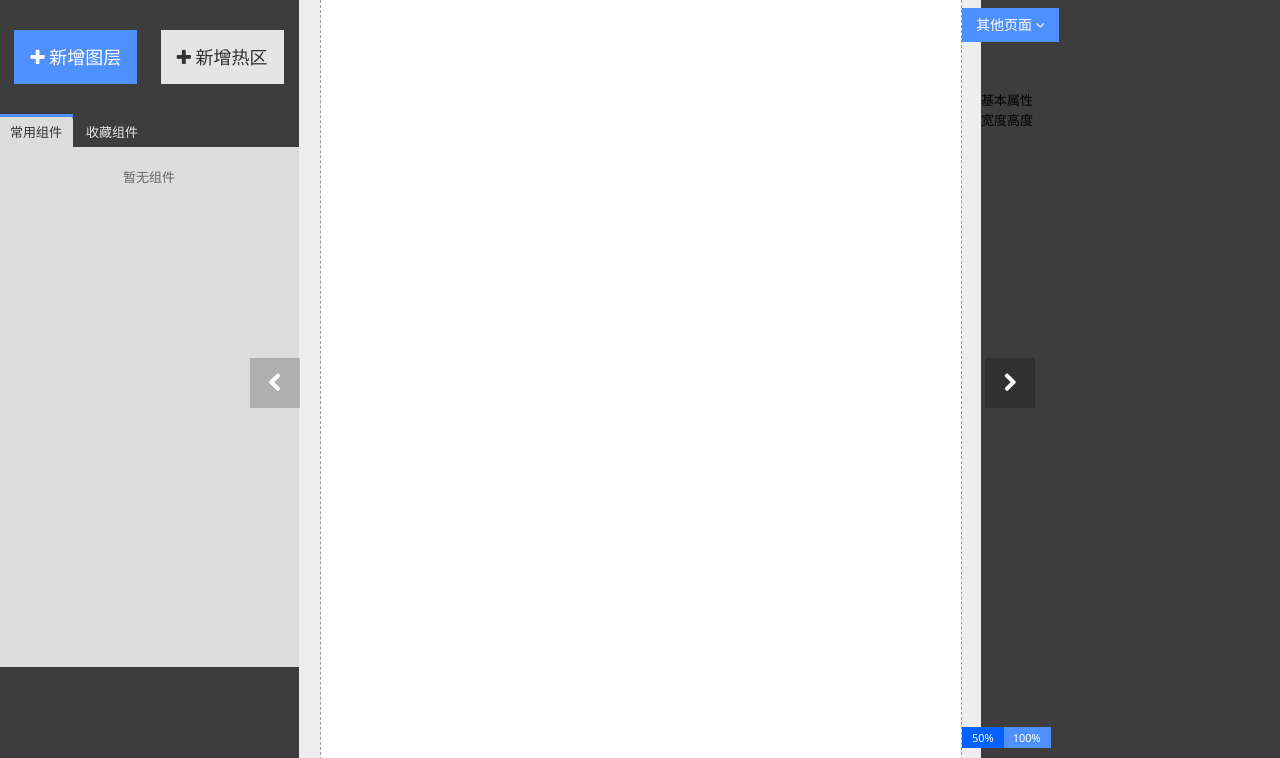
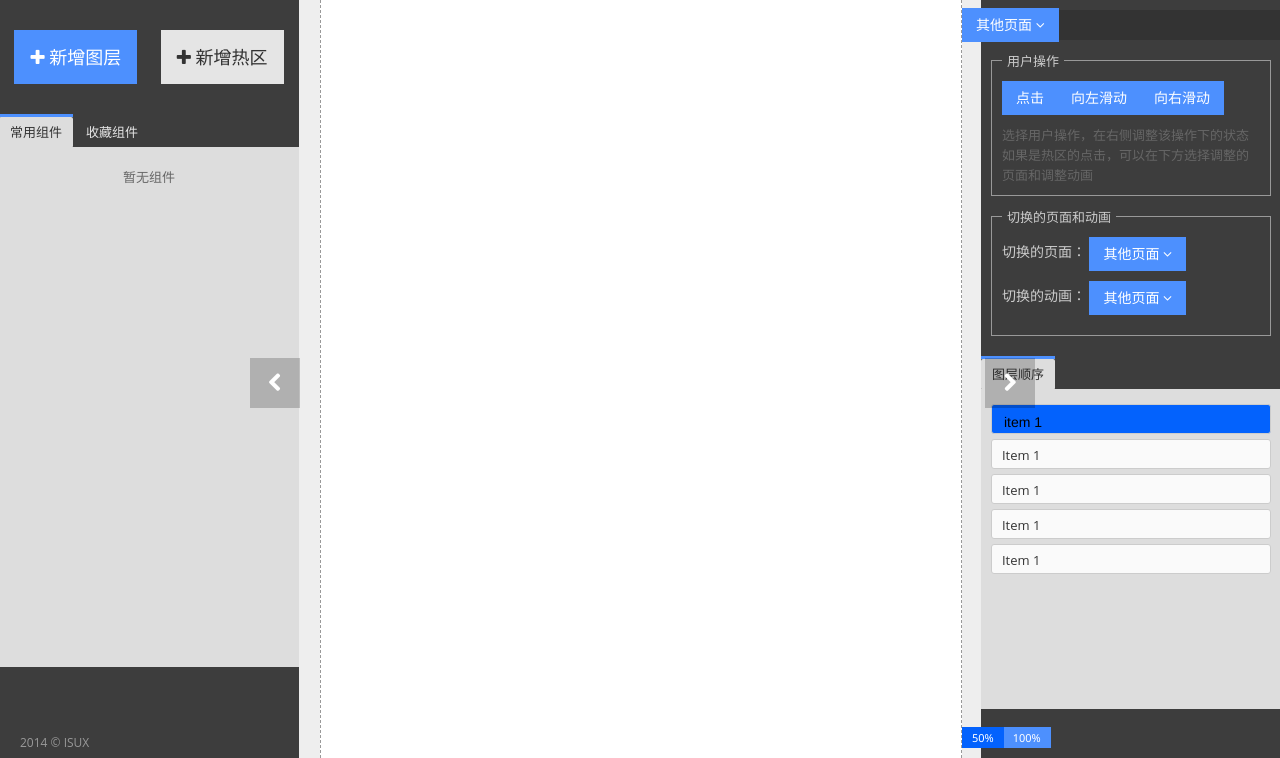
Before and after one commit to jeakey/interface, a PHP site: page / in a window 1280 px wide. Shown: the part 42-800 px from the top of the page. Run offline with PHP 8.4, Linux system fonts and the light colour scheme.

Commit message:
侧边栏

```diff
--- a/assets/css/interface.css
+++ b/assets/css/interface.css
@@ -1,9 +1,11 @@
 body{background: #eee !important;}
 .header .brand{padding-left:10px;}
+.page-sidebar-fixed .footer{position: absolute;left:0px;bottom:0px;text-align: center;color:#fff !important;background: transparent !important;margin:0px;width: 300px;}
+.page-sidebar-fixed .footer .footer-inner{color:#999;}
 .interface-page{display: -webkit-box;display: box;position: absolute;top:0px;left:0px;margin:0px;padding-top:42px;-webkit-box-sizing:border-box;width: 100%;height:100%;overflow: hidden;}
-.interface-sidebar-left{float:none;height:100%;background: #3d3d3d;width: 300px;margin-left:-1px;}
-.interface-sidebar-right{float:none;height:100%;background: #3d3d3d;width: 300px;margin-right:-1px;}
-.interface-content{margin:0px;height:100%;overflow: scroll;-webkit-box-flex:1;}
+.interface-sidebar-left{float:none;height:100%;background: #3d3d3d;width: 300px;margin-left:-1px;overflow: scroll;}
+.interface-sidebar-right{float:none;height:100%;background: #3d3d3d;width: 300px;margin-right:-1px;overflow: scroll;}
+.interface-content{margin:0px;height:100%;overflow: scroll;-webkit-box-flex:1;position: relative;z-index: 99;}
 .interface-content .tools .btn-zoom{position: fixed; bottom:10px;left:50%;margin-left:322px; }
 .interface-content .tools .page-pre{position: fixed; top:50%;left:50%;margin-left:-390px; }
 .interface-content .tools .page-pre a{color:#fff;background: rgba(0,0,0,.2);display: block;width: 50px;height:50px;text-align: center;line-height: 50px;font-size: 20px;}
@@ -11,13 +13,30 @@ body{background: #eee !important;}
 .interface-content .tools .page-next a{color:#fff;background: rgba(0,0,0,.2);display: block;width: 50px;height:50px;text-align: center;line-height: 50px;font-size: 20px;}
 .interface-content .tools .page-next a:hover,.interface-content .tools .page-pre a:hover{background: rgba(0,0,0,.3);text-decoration: none;}
 .interface-content .other-pages{position: fixed; top:50px;left:50%;margin-left:322px; }
-.preview-area{display:block;width: 640px;margin:0 auto;border-left:#999 dashed 1px;border-right:#999 dashed 1px;position: absolute;left:50%;margin-left:-320px;height:100%;overflow: scroll;background: #fff; }
+.preview-area{display:block;width: 640px;margin:0 auto;border-left:#999 dashed 1px;border-right:#999 dashed 1px;position: absolute;left:50%;margin-left:-320px;height:100%;overflow: scroll;background: #fff; z-index: 99}
+
+
 
 .setting-box{padding-top:30px;}
 .setting-box .btns{text-align: center;}
 .setting-box .btns .btn{margin:0px 10px;}
 
+
 .tab-mod .empty{text-align:center; color:#666;margin:10px 0px;}
 .tab-mod .tab-pane{height:500px;overflow: scroll;padding:0px 10px;margin:10px 0px;}
 .tab-mod .text{background: #333;height:2000px;width: 100px;}
 .nav-tabs>.active>a, .nav-tabs>.active>a:hover, .nav-tabs>.active>a:focus{background: #ddd}
+
+.interface-sidebar-right h3{background: #333;color:#ccc;font-size: 16px;line-height: 30px;padding-left:10px;}
+.interface-sidebar-right .setting-box{border:#999 1px solid;margin:20px 10px;padding:20px 10px 10px;position: relative;}
+.interface-sidebar-right .setting-title{color:#ccc;position: absolute;top:-10px;background: #3d3d3d;padding:0 5px;}
+.interface-sidebar-right label{color:#ccc;display: inline;}
+.interface-sidebar-right .select{margin-bottom:10px;}
+.box-status .tips{margin-top:10px;color:#666;}
+.box-status .tips{margin-top:10px;color:#666;}
+.box-status .tips p{margin:0px;}
+
+.tab-layout .tab-pane{height:300px;overflow: scroll;padding:0px 10px;margin:10px 0px;}
+
+.dd-item.on .dd-handle{background: #0362fd;color:#fff;}
+.dd-item.on .dd-handle input{border:none;background: transparent;line-height: 16px;}
--- /dev/null
+++ b/assets/css/jquery.nestable.css
@@ -0,0 +1,65 @@
+/**
+ * Nestable
+ */
+.dd-list { display: block; position: relative; margin: 0; padding: 0; list-style: none; }
+.dd-list .dd-list { padding-left: 30px; }
+.dd-collapsed .dd-list { display: none; }
+
+.dd-item,
+.dd-empty,
+.dd-placeholder { display: block; position: relative; margin: 0; padding: 0; min-height: 20px; font-size: 13px; line-height: 20px; }
+
+.dd-handle { display: block; height: 30px; margin: 5px 0; cursor: move; padding: 5px 10px; color: #333; text-decoration: none; font-weight: 400; border: 1px solid #ccc;
+    background: #fafafa;
+    -webkit-border-radius: 3px;
+            border-radius: 3px;
+    box-sizing: border-box; -moz-box-sizing: border-box;
+}
+.dd-handle:hover { color: #2ea8e5; background: #fff; }
+
+.dd-item > button { display: block; position: relative; cursor: pointer; float: left; width: 25px; height: 20px; margin: 7px 0; padding: 0; text-indent: 100%; white-space: nowrap; overflow: hidden; border: 0; background: transparent; font-size: 10px; line-height: 1; text-align: center; font-weight: bold; }
+.dd-item > button:before { content: '\f067'; display: block; position: absolute; width: 100%; text-align: center; text-indent: 0; font-family: 'FontAwesome' }
+.dd-item > button[data-action="collapse"]:before { content: '\f068';  }
+
+.dd-placeholder,
+.dd-empty {
+    margin: 5px 0; padding: 0; min-height: 30px; background: #f2fbff; border: 1px dashed #b6bcbf;
+    box-sizing: border-box; -moz-box-sizing: border-box; }
+.dd-empty { border: 1px dashed #bbb; min-height: 100px; background-color: #e5e5e5;
+    background-size: 60px 60px;
+    background-position: 0 0, 30px 30px;
+}
+
+.dd-dragel { position: absolute; pointer-events: none; z-index: 9999; }
+.dd-dragel > .dd-item .dd-handle { margin-top: 0; }
+.dd-dragel .dd-handle {
+    -webkit-box-shadow: 2px 4px 6px 0 rgba(0,0,0,.1);
+            box-shadow: 2px 4px 6px 0 rgba(0,0,0,.1);
+}
+
+.dd-hover > .dd-handle { background: #2ea8e5 !important; }
+
+/**
+ * Nestable Draggable Handles
+ */
+
+.dd3-content { display: block; height: 30px; margin: 5px 0; padding: 5px 10px 5px 40px; color: #333; text-decoration: none; font-weight: 400; border: 1px solid #ccc;
+    background: #fafafa;
+    -webkit-border-radius: 3px;
+            border-radius: 3px;
+    box-sizing: border-box; -moz-box-sizing: border-box;
+}
+.dd3-content:hover { color: #2ea8e5; background: #fff; }
+
+.dd-dragel > .dd3-item > .dd3-content { margin: 0; }
+
+.dd3-item > button { margin-left: 30px; }
+
+.dd3-handle { position: absolute; margin: 0; left: 0; top: 0; cursor:move; width: 30px; text-indent: 100%; white-space: nowrap; overflow: hidden;
+    border: 1px solid #aaa;
+    background: #ddd;
+    border-top-right-radius: 0;
+    border-bottom-right-radius: 0;
+}
+.dd3-handle:before { content: '≡'; display: block; position: absolute; left: 0; top: 3px; width: 100%; text-align: center; text-indent: 0; color: #fff; font-size: 20px; font-weight: normal; }
+.dd3-handle:hover { background: #ddd; }
--- /dev/null
+++ b/assets/js/interface.js
@@ -0,0 +1,8 @@
+var interface = function () {
+    return {
+        init:function(){
+
+        }
+    }
+
+}();
--- /dev/null
+++ b/assets/js/ui-nestable.js
@@ -0,0 +1,52 @@
+var UINestable = function () {
+
+    var updateOutput = function (e) {
+        var list = e.length ? e : $(e.target),
+            output = list.data('output');
+        if (window.JSON) {
+            output.val(window.JSON.stringify(list.nestable('serialize'))); //, null, 2));
+        } else {
+            output.val('JSON browser support required for this demo.');
+        }
+    };
+
+
+    return {
+        //main function to initiate the module
+        init: function () {
+
+            // activate Nestable for list 1
+            $('#layout-sort').nestable({
+                group: 1,
+                maxDepth:1
+            })
+                .on('change', updateOutput);
+
+            // activate Nestable for list 2
+            $('#nestable_list_2').nestable({
+                group: 1
+            })
+                .on('change', updateOutput);
+
+            // output initial serialised data
+            updateOutput($('#nestable_list_1').data('output', $('#nestable_list_1_output')));
+            updateOutput($('#nestable_list_2').data('output', $('#nestable_list_2_output')));
+
+            $('#nestable_list_menu').on('click', function (e) {
+                var target = $(e.target),
+                    action = target.data('action');
+                if (action === 'expand-all') {
+                    $('.dd').nestable('expandAll');
+                }
+                if (action === 'collapse-all') {
+                    $('.dd').nestable('collapseAll');
+                }
+            });
+
+            $('#nestable_list_3').nestable();
+
+        }
+
+    };
+
+}();
--- a/index.html
+++ b/index.html
@@ -18,6 +18,7 @@
 	<link href="assets/css/style-responsive.css" rel="stylesheet" type="text/css"/>
 	<link href="assets/css/default.css" rel="stylesheet" type="text/css" id="style_color"/>
 	<link href="assets/css/uniform.default.css" rel="stylesheet" type="text/css"/>
+	<link href="assets/css/jquery.nestable.css" rel="stylesheet" type="text/css"/>
 	<link href="assets/css/interface.css" rel="stylesheet" type="text/css"/>
 	<!-- END GLOBAL MANDATORY STYLES -->
 	<link rel="shortcut icon" href="assets/img/favicon.ico" />
@@ -116,12 +117,90 @@
 
 		<div class="interface-sidebar-right">
 			<h3>文档</h3>
-			<div class="setting-box">
-				<div class="setting-title">基本属性</div>
+			<div class="setting-box box-status">
+				<div class="setting-title">用户操作</div>
 				<div class="setting-body">
-					宽度高度
+					<div class="btn-group" data-toggle="buttons-radio">
+					  <button type="button" class="btn blue btn-default">点击</button>
+					  <button type="button" class="btn blue btn-default">向左滑动</button>
+					  <button type="button" class="btn blue btn-default">向右滑动</button>
+					</div>
+				</div>
+				<div class="tips" contenteditable="true">
+					<p>选择用户操作，在右侧调整该操作下的状态</p>
+					<p>如果是热区的点击，可以在下方选择调整的页面和调整动画</p>
 				</div>
 			</div>
+			<div class="setting-box box-status">
+				<div class="setting-title">切换的页面和动画</div>
+				<div class="select">
+					<label>切换的页面：</label>
+					<div class="btn-group">
+						<a class="btn blue dropdown-toggle" data-toggle="dropdown" href="#">
+						其他页面 <i class="icon-angle-down"></i>
+						</a>
+						<ul class="dropdown-menu">
+							<li><a href="#">页面1</a></li>
+							<li><a href="#">页面2</a></li>
+							<li><a href="#">页面3</a></li>
+							<li><a href="#">页面4</a></li>
+						</ul>
+					</div>
+				</div>
+				<div class="select">
+					<label>切换的动画：</label>
+					<div class="btn-group">
+						<a class="btn blue dropdown-toggle" data-toggle="dropdown" href="#">
+						其他页面 <i class="icon-angle-down"></i>
+						</a>
+						<ul class="dropdown-menu">
+							<li><a href="#">页面1</a></li>
+							<li><a href="#">页面2</a></li>
+							<li><a href="#">页面3</a></li>
+							<li><a href="#">页面4</a></li>
+						</ul>
+					</div>
+				</div>
+
+
+			</div>
+			<div class="layout-box">
+				<div class="layout-body">
+					<div class="tabbable tabbable-custom tab-layout">
+						<ul class="nav nav-tabs">
+							<li class="active"><a href="#tab_2_1" data-toggle="tab">图层顺序</a></li>
+
+						</ul>
+						<div class="tab-content">
+							<div class="tab-pane active" id="tab_2_1">
+								<div class="dd" id="layout-sort">
+									<ol class="dd-list" >
+										<li class="dd-item on" data-id="1">
+											<div class="dd-handle"><input value="item 1"></input></div>
+										</li>
+										<li class="dd-item" data-id="1">
+											<div class="dd-handle">Item 1</div>
+										</li>
+										<li class="dd-item" data-id="1">
+											<div class="dd-handle">Item 1</div>
+										</li>
+										<li class="dd-item" data-id="1">
+											<div class="dd-handle">Item 1</div>
+										</li>
+										<li class="dd-item" data-id="1">
+											<div class="dd-handle">Item 1</div>
+										</li>
+
+									</ol>
+								</div>
+							</div>
+
+						</div>
+					</div>
+				</div>
+
+			</div>
+
 		</div>
 
 	</div>
@@ -129,19 +208,10 @@
 
 		<div class="footer-inner">
 
-			2013 &copy; Metronic by keenthemes.
+			2014 &copy; ISUX
 
 		</div>
 
-		<div class="footer-tools">
-
-			<span class="go-top">
-
-			<i class="icon-angle-up"></i>
-
-			</span>
-
-		</div>
 
 	</div>
 	<script src="assets/js/jquery-1.10.1.min.js" type="text/javascript"></script>
@@ -157,11 +227,17 @@
 	<script src="assets/js/jquery.blockui.min.js" type="text/javascript"></script>
 	<script src="assets/js/jquery.cookie.min.js" type="text/javascript"></script>
 	<script src="assets/js/jquery.uniform.min.js" type="text/javascript" ></script>
+	<script src="assets/js/jquery.nestable.js" type="text/javascript" ></script>
+	<script src="assets/js/ui-nestable.js" type="text/javascript" ></script>
+	<script src="assets/js/interface.js" type="text/javascript" ></script>
 	<!-- END CORE PLUGINS -->
 	<script src="assets/js/app.js"></script>
 	<script>
 		jQuery(document).ready(function() {
 		   App.init();
+		    UINestable.init();
+		    interface.init();
+
 		});
 
 	</script>
```
Also changed, not shown: assets/js/jquery.nestable.js (added).
